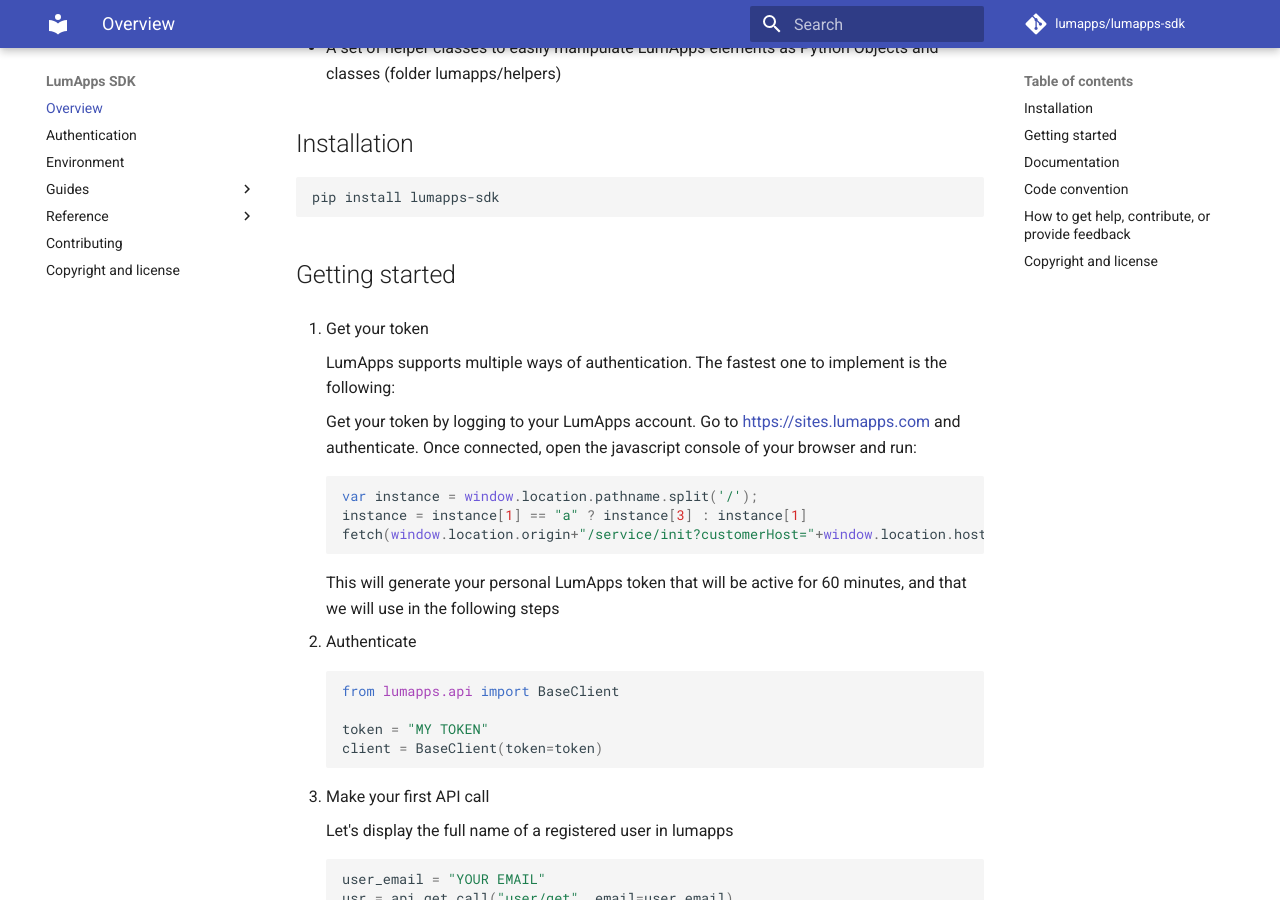
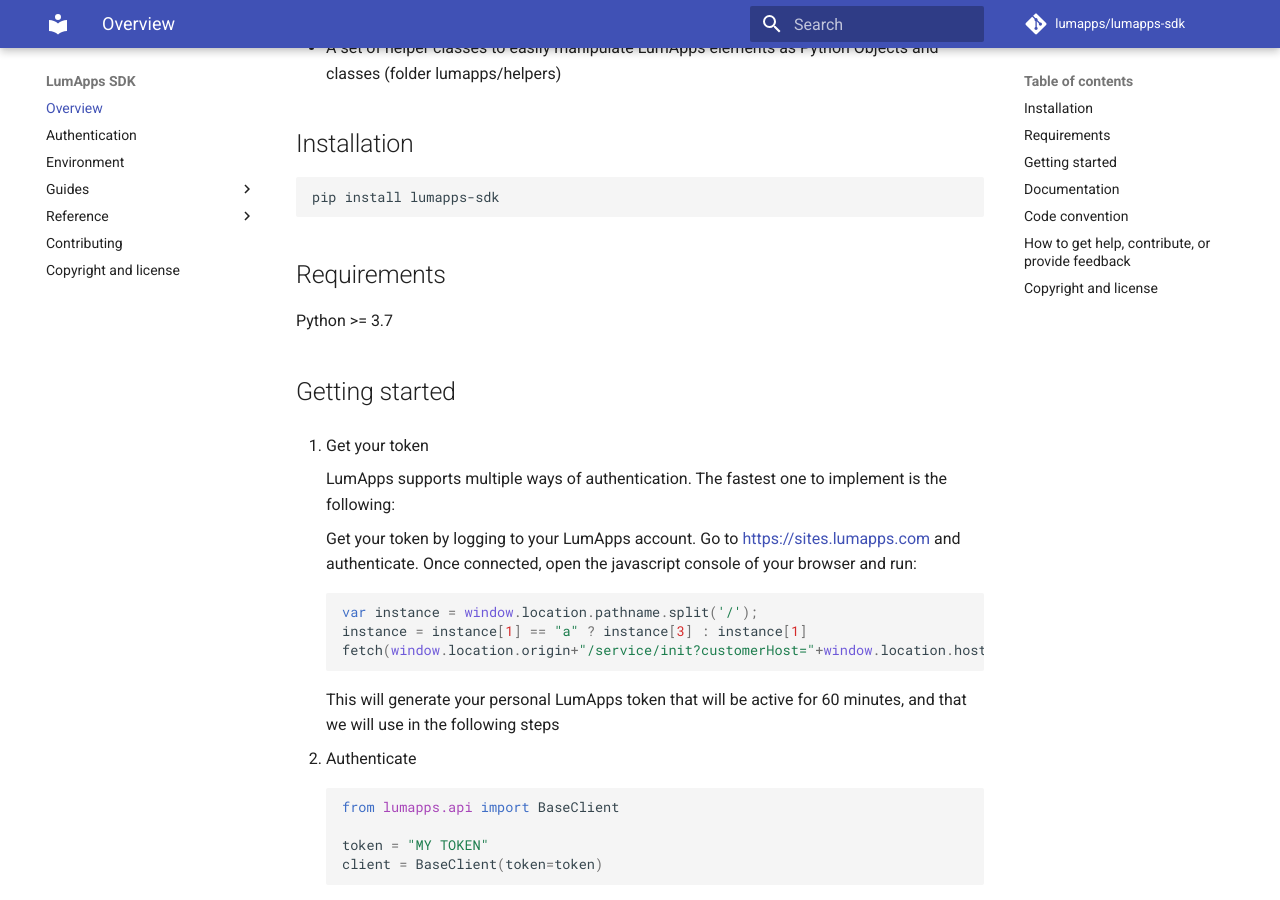
Before and after one commit to lumapps/lumapps-sdk, an MkDocs documentation site: the page built from docs/index.md, in a window 1280 px wide and 900 px high, scrolled down 305 px. Built offline with MkDocs 1.6.1 and Material for MkDocs 9.7.7, drawn with Linux system fonts in a browser that asks for light colours; comment, search, counter and statistics services are not loaded.

Commit message:
chore(python): 3.7 is now the minimal python version

````diff
--- a/docs/index.md
+++ b/docs/index.md
@@ -19,13 +19,15 @@
 
 ## Installation
 
-
 ```bash
 pip install lumapps-sdk
 ```
 
+## Requirements
+
+Python >= 3.7
+
 ## Getting started
-
 
 1. Get your token
 
@@ -77,5 +79,4 @@
 
 ## Copyright and license
 
-
 LumApps SDK is released under the [MIT license](LICENSE.md).
--- a/pyproject.toml
+++ b/pyproject.toml
@@ -15,7 +15,7 @@
 ]
 
 [tool.poetry.dependencies]
-python = "^3.6.4"
+python = ">=3.7,<4.0"
 Authlib = "<=0.15.3"
 python-slugify = "^4.0.1"
 httpx = "^0.15.*"
````
Also changed, not shown: README.md (+4 -3 lines), 3 other files.
